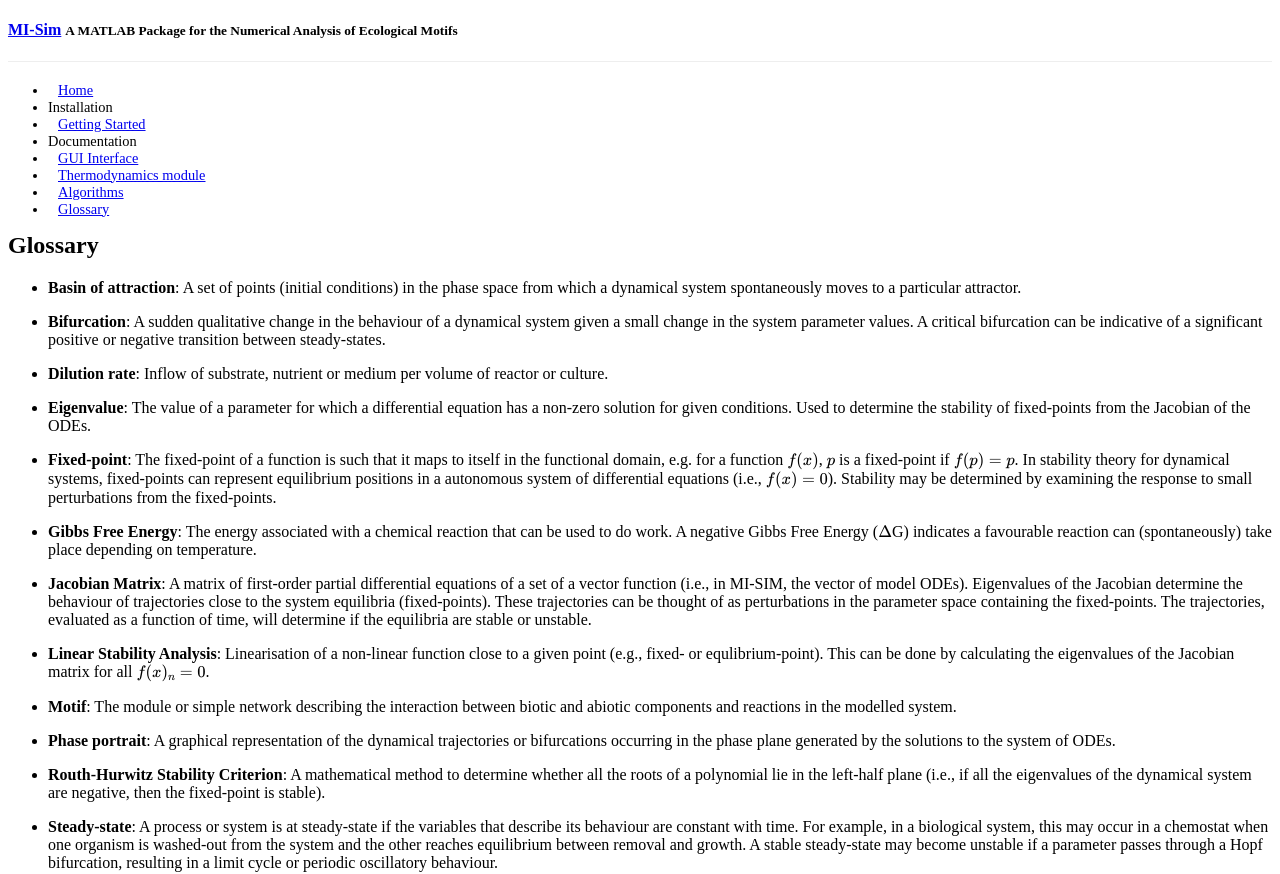
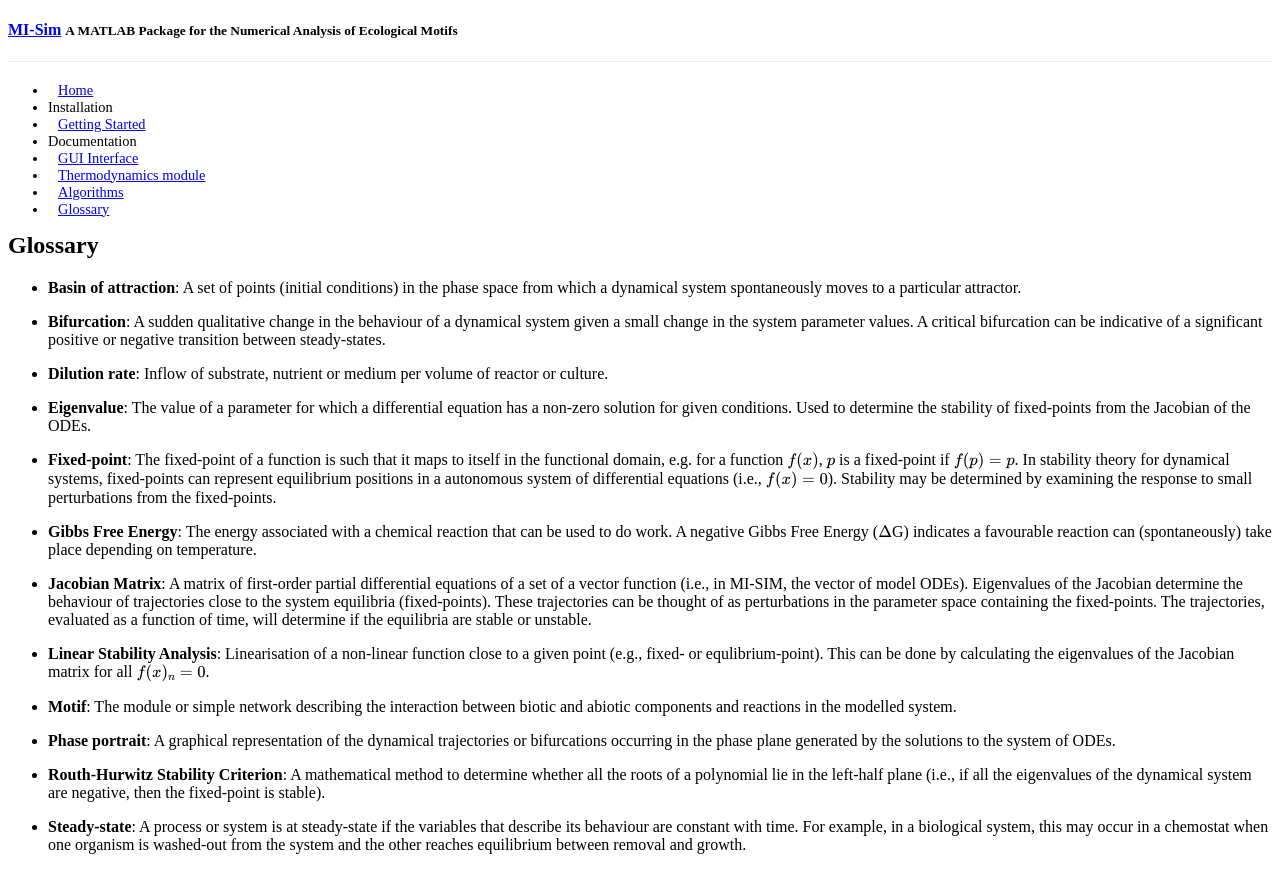
Before and after one commit to MI-SIM/MI-SIM.github.io, a Jekyll site: the page built from _posts/01-01-17-glossary.md, in a window 1280 px wide. Shown: the top 874 px of the page. Built offline with Jekyll 4.4.1, drawn with Linux system fonts in a browser that asks for light colours; formulas are drawn with MathJax 3; a style sheet for code colours, icons or effects is not loaded; grey boxes are pictures that could not be loaded.

Commit message:
no message

```diff
--- a/_posts/01-01-17-glossary.md
+++ b/_posts/01-01-17-glossary.md
@@ -28,4 +28,4 @@ order: 5
 
 * **Routh-Hurwitz Stability Criterion**: A mathematical method to determine whether all the roots of a polynomial lie in the left-half plane (i.e., if all the eigenvalues of the dynamical system are negative, then the fixed-point is stable).
 
-* **Steady-state**: A process or system is at steady-state if the variables that describe its behaviour are constant with time. For example, in a biological system, this may occur in a chemostat when one organism is washed-out from the system and the other reaches equilibrium between removal and growth. A stable steady-state may become unstable if a parameter passes through a Hopf bifurcation, resulting in a limit cycle or periodic oscillatory behaviour.
+* **Steady-state**: A process or system is at steady-state if the variables that describe its behaviour are constant with time. For example, in a biological system, this may occur in a chemostat when one organism is washed-out from the system and the other reaches equilibrium between removal and growth.
```
